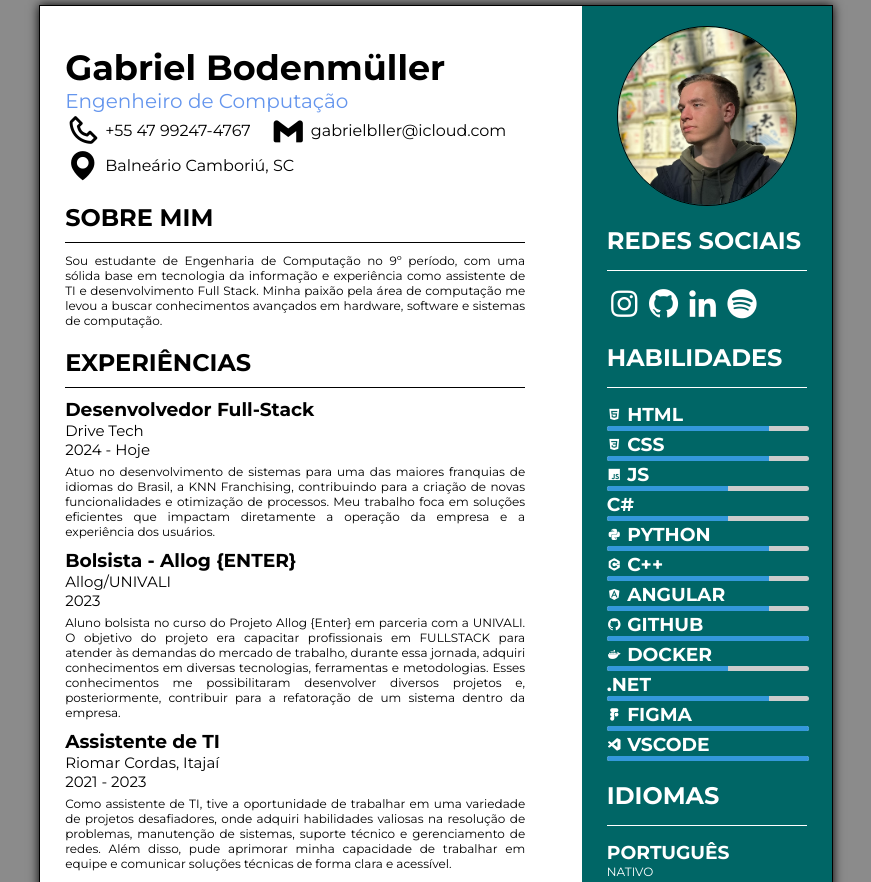
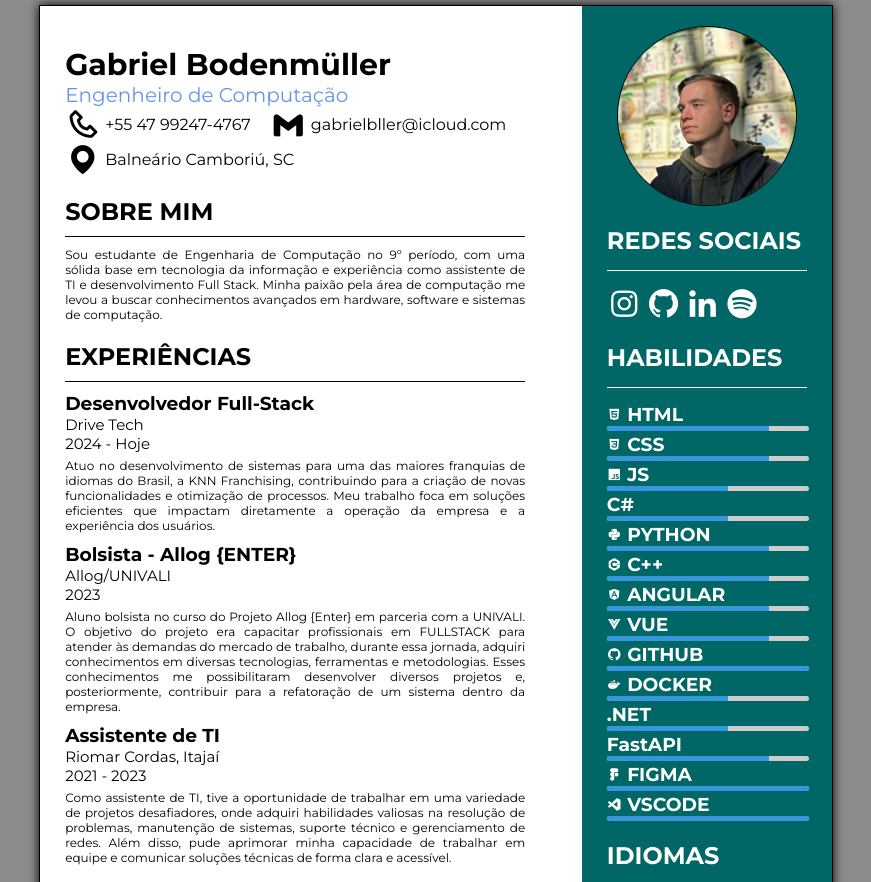
Before and after one commit to gabrielbller/curriculum, a plain HTML site: page index.html in a window 1280 px wide. Shown: the top 882 px of the page, without its empty margins (204-1075 px from the left). Drawn offline with nearby package versions, Linux system fonts and the light colour scheme.

Commit message:
Add Vue and FastAPI skills to index.html; adjust title font size in style.css

```diff
--- a/index.html
+++ b/index.html
@@ -42,11 +42,15 @@
                     <span class="barras"><span class="html"></span></span>
                     <h3 class="skills-title"><i class='bx bxl-angular'></i> ANGULAR</h3>
                     <span class="barras"><span class="html"></span></span>
+                    <h3 class="skills-title"><i class='bx bxl-vuejs'></i> VUE</h3>
+                    <span class="barras"><span class="html"></span></span>
                     <h3 class="skills-title"><i class='bx bxl-github'></i> GITHUB</h3>
                     <span class="barras"><span class="full"></span></span>
                     <h3 class="skills-title"><i class='bx bxl-docker'></i> DOCKER</h3>
                     <span class="barras"><span class="js"></span></span>
                     <h3 class="skills-title"> .NET</h3>
+                    <span class="barras"><span class="js"></span></span>
+                    <h3 class="skills-title"> FastAPI</h3>
                     <span class="barras"><span class="html"></span></span>
                     <h3 class="skills-title"><i class='bx bxl-figma'></i> FIGMA</h3>
                     <span class="barras"><span class="full"></span></span>
@@ -181,18 +185,3 @@
 </body>
 
 </html>
-
-<!--
-Total:
-- <div>: 11
-- <p>: 9
-- <a>: 6
-- <meta>: 2
-- <link>: 3
-- <button>: 2
-- <h1>: 1
-- <ul>: 1
-- <li>: 3
-- <img>: 1
-- <html>, <head>, <body>, <title>, <script>: 1 each
--->
--- a/style.css
+++ b/style.css
@@ -69,7 +69,7 @@ a .bx {
 }
 
 .title {
-  font-size: 35px;
+  font-size: 30px;
   margin: 40px 0 0 25px;
 }
 
```
